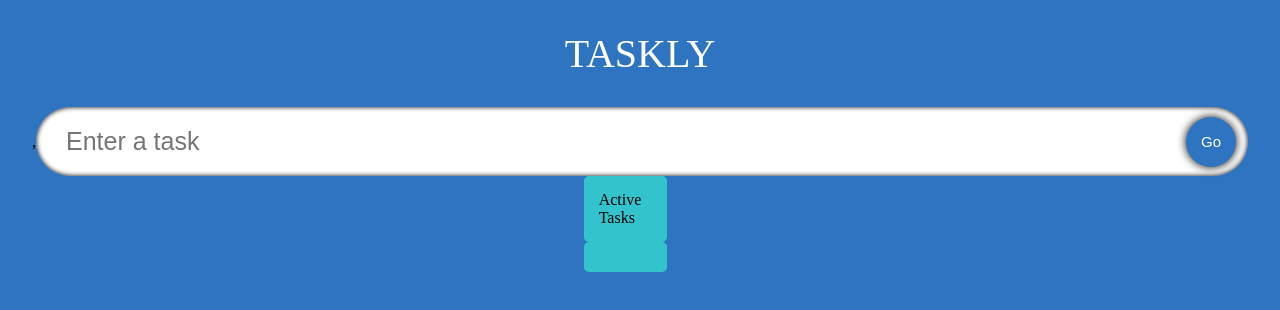
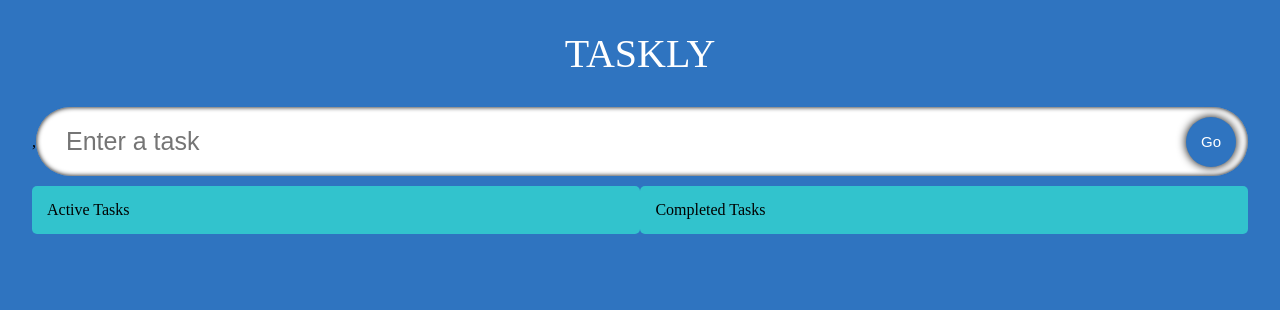
Before and after one commit to denisdiaconu/Taskly, a React (Create React App) app: page / in a window 1280 px wide. Shown: the top 310 px of the page. Built offline with nearby package versions, Linux system fonts and the light colour scheme; the HTML template or start-up script is replaced by a standard one; a web font is replaced by a local one.

Commit message:
Add css to todoList

```diff
--- a/src/components/TodoList.tsx
+++ b/src/components/TodoList.tsx
@@ -22,7 +22,17 @@ const TodoList: React.FC<Props> = ({ todos, setTodos }) => {
           />
         ))}
       </div>
-      <div className="todos remove"></div>
+      <div className="todos remove">
+      <span className="todos_heading">Completed Tasks</span>
+      {todos.map((todo) => (
+          <TodoCard
+            todo={todo}
+            todos={todos}
+            setTodos={setTodos}
+            key={todo.id}
+          />
+        ))}
+      </div>
     </div>
   );
 };
--- a/src/components/styles.css
+++ b/src/components/styles.css
@@ -84,6 +84,14 @@
   cursor: pointer;
 }
 
+.container {
+  width: 95%;
+  display: flex;
+  margin-top: 10px;
+  justify-content: space-between;
+  align-items: flex-start;
+}
+
 @media (max-width: 1100px) {
   .todos {
     width: 45%;
```
